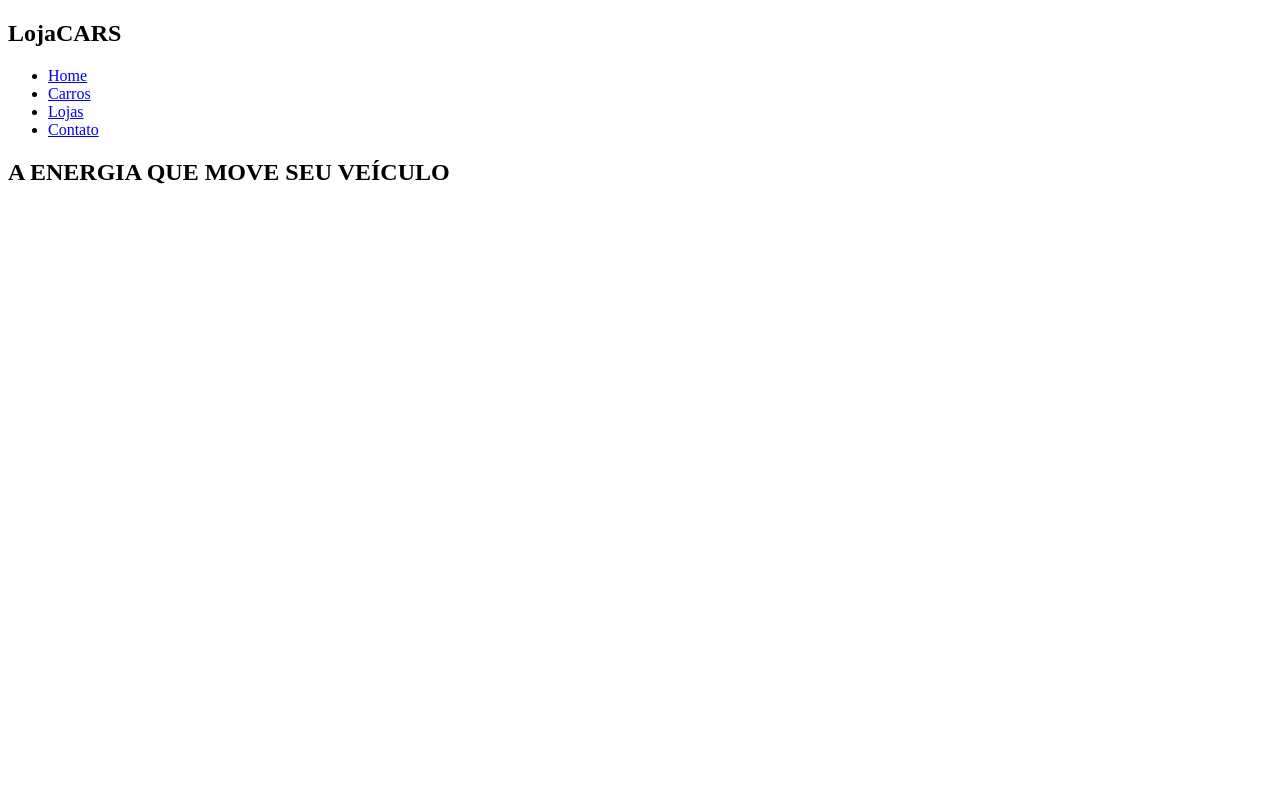
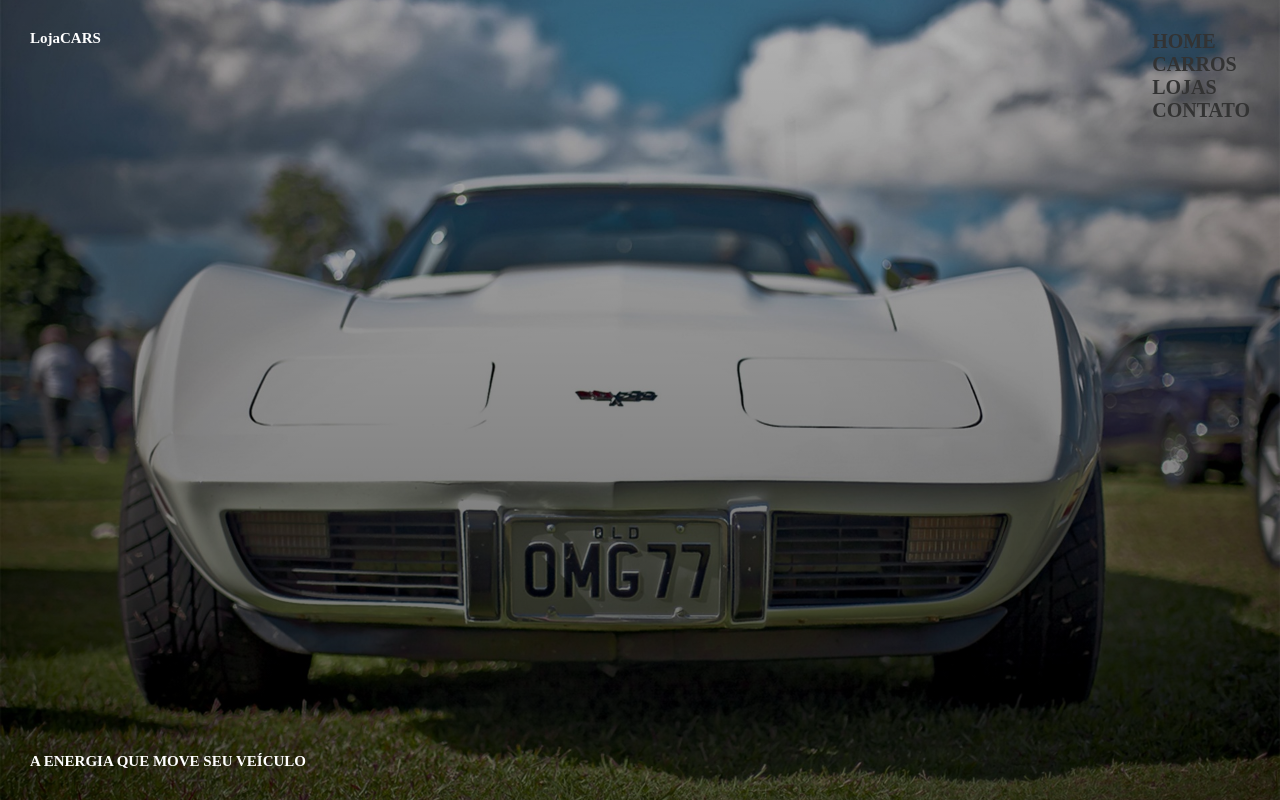
Before and after one commit to LucasAllPires/Projeto05, a plain HTML site: page index.html in a window 1280 px wide. Drawn offline with Linux system fonts and the light colour scheme.

Commit message:
estilizando o header

```diff
--- a/index.html
+++ b/index.html
@@ -3,6 +3,8 @@
 <head>
     <meta charset="UTF-8">
     <meta name="viewport" content="width=device-width, initial-scale=1.0">
+    <!-- CHAMANDO CSS -->
+    <link rel="stylesheet" href="./src/css/estilo.css">
     <title>Projeto5</title>
 </head>
 <body>
--- a/src/css/estilo.css
+++ b/src/css/estilo.css
@@ -0,0 +1,62 @@
+*{
+    margin: 0;
+    padding: 0;
+    box-sizing: border-box;
+}
+
+/* VARIÁVEIS CSS */
+:root{
+    --color-font1:#fff;
+    --color-font2:#333;
+    --color-font3:yellow;
+    --color-font4:rgb(4,25,32);
+    --gradient:linear-gradient(to top,rgba(0,0,0,0.6),rgba(0,0,0,0.3));
+    --border-radius:20px;
+    --font-size:1rem;
+}
+
+html{
+    /* AJUSTA A BASE DA FONTE PARA 10PX */
+    font-size: 62.5%;
+    scroll-behavior: smooth; /*EFEITO SUAVIZAÇÃO PÁGINA*/
+}
+body{
+    background: transparent;
+}
+
+img{
+    /* IMAGEM FIXA */
+    display: block;
+    max-width: 100%;
+}
+nav ul{
+    list-style: none;
+}
+a{
+    text-decoration: none;
+    color:var(--color-font2);
+    font-weight: 900;
+    transition: color .3s;
+    font-size: 2rem;
+    text-transform: uppercase;
+}
+a:hover{
+    color:var(--color-font3);
+}
+.hero{
+    width: 100%;
+    min-height: 100vh;
+    padding: 3rem;
+    background-image: var(--gradient), url(../assets/IMAGEM.jpg);
+    background-size: cover;
+    background-position: center;
+    background-repeat: no-repeat;
+    color:var(--color-font1);
+    display: flex;
+    flex-direction: column;
+    justify-content: space-between;
+}
+header{
+    display: flex;
+    justify-content: space-between;
+}
```
